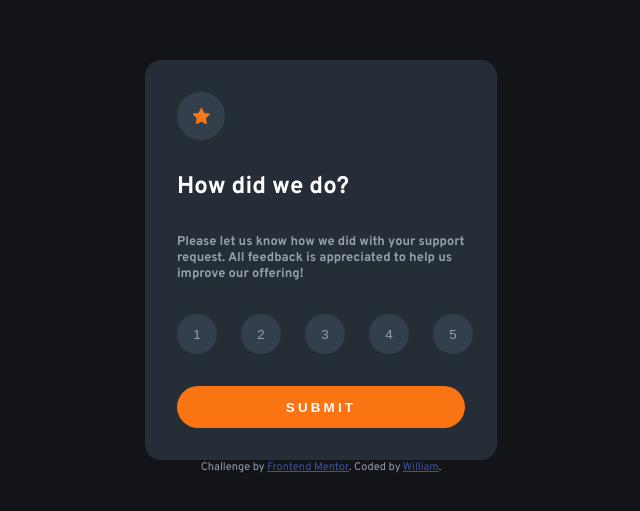
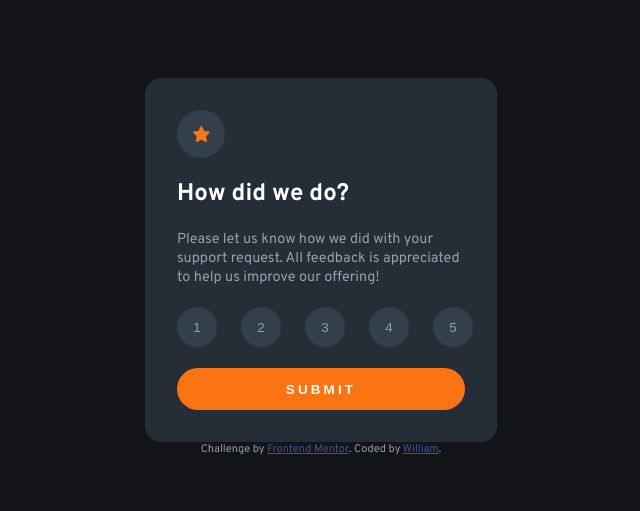
Before and after one commit to tuananh131001/Interactive-rating-component-challenge-hub, a plain HTML site: page index.html in a window 1280 px wide. Shown: the part 133-644 px from the top of the page, without its empty margins (319-959 px from the left). Drawn offline with Linux system fonts and the light colour scheme.

Commit message:
font size update

```diff
--- a/style.css
+++ b/style.css
@@ -41,7 +41,7 @@ main {
   align-items: flex-start;
   flex-direction: column;
   padding: 2em;
-  gap: 2em;
+  gap: 1.3em;
 }
 
 .star {
@@ -64,7 +64,8 @@ main {
   font-size: 1.5rem;
 }
 .support-text {
-  font-size: 0.8rem;
+  font-size: 0.9rem;
+  font-weight: 400;
   color: var(--Light-Grey);
 }
 .rating-list {
```
